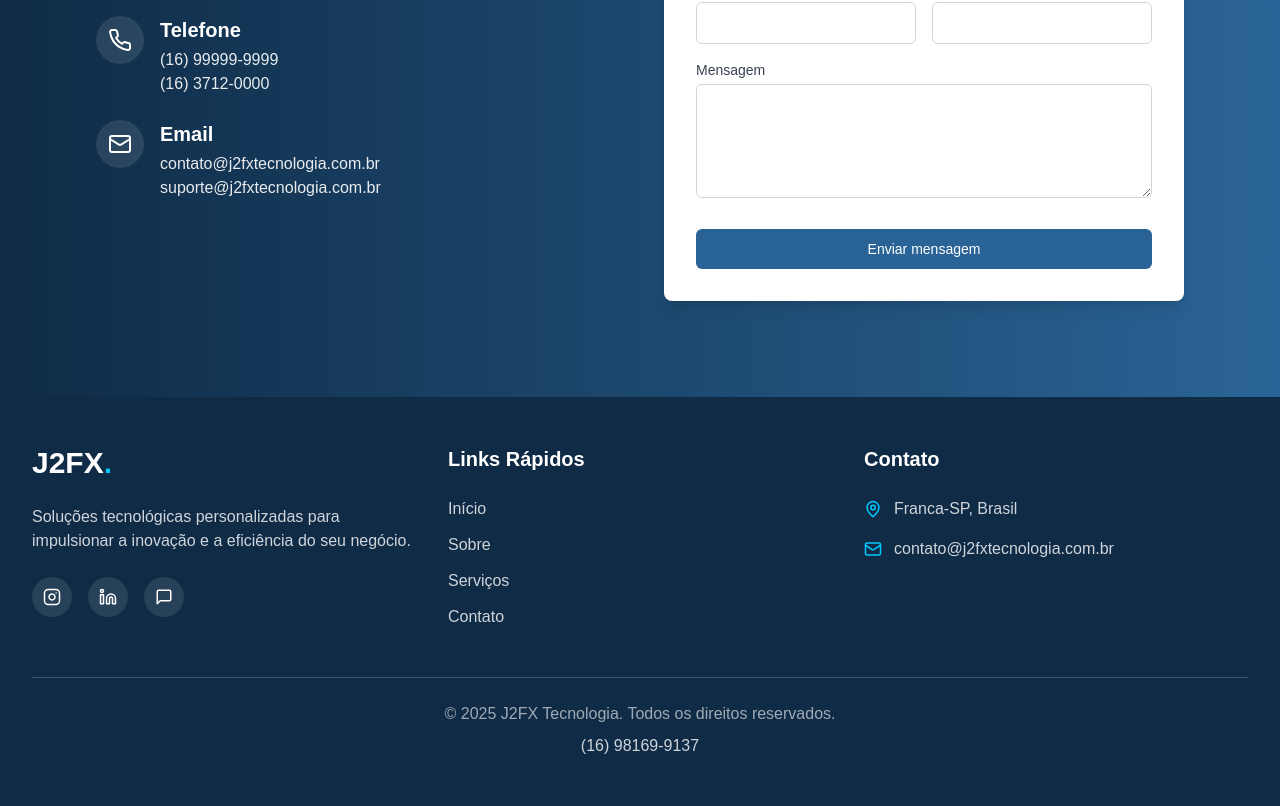
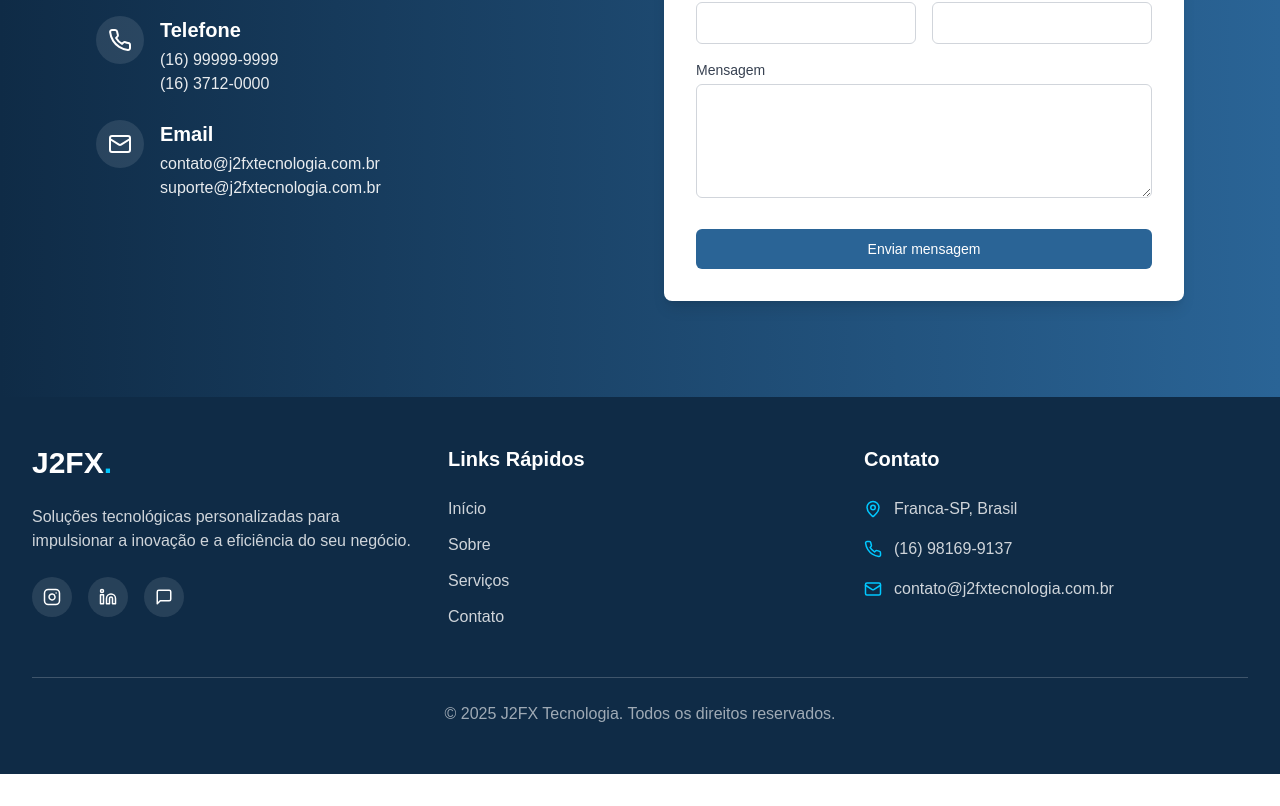
Before and after one commit to J2FX/j2fx-tech-solutions, a React (Vite) app: page / in a window 1280 px wide. Shown: the part 3044-3850 px from the top of the page. After the commit the page ends 3818 px from the top, so only its background shows below. Built offline with nearby package versions, Linux system fonts and the light colour scheme; a web font is replaced by a local one.

Commit message:
Reverted to commit ba77f3dfe2885e34f0e131a24e280499f297672b

```diff
--- a/src/components/Footer.tsx
+++ b/src/components/Footer.tsx
@@ -1,5 +1,5 @@
 
-import { MapPin, Mail, Instagram, Linkedin, MessageSquare } from 'lucide-react';
+import { MapPin, Mail, Phone, MessageSquare, Instagram, Linkedin } from 'lucide-react';
 
 const Footer = () => {
   const currentYear = new Date().getFullYear();
@@ -76,6 +76,12 @@ const Footer = () => {
                 </span>
               </li>
               <li className="flex items-center gap-3">
+                <Phone className="text-j2fx-accent flex-shrink-0" size={18} />
+                <span className="text-white/80">
+                  (16) 98169-9137
+                </span>
+              </li>
+              <li className="flex items-center gap-3">
                 <Mail className="text-j2fx-accent flex-shrink-0" size={18} />
                 <span className="text-white/80">
                   contato@j2fxtecnologia.com.br
@@ -87,7 +93,6 @@ const Footer = () => {
 
         <div className="border-t border-white/20 mt-12 pt-6 text-center text-white/60">
           <p>&copy; {currentYear} J2FX Tecnologia. Todos os direitos reservados.</p>
-          <p className="mt-2 text-white/80">(16) 98169-9137</p>
         </div>
       </div>
     </footer>
```
